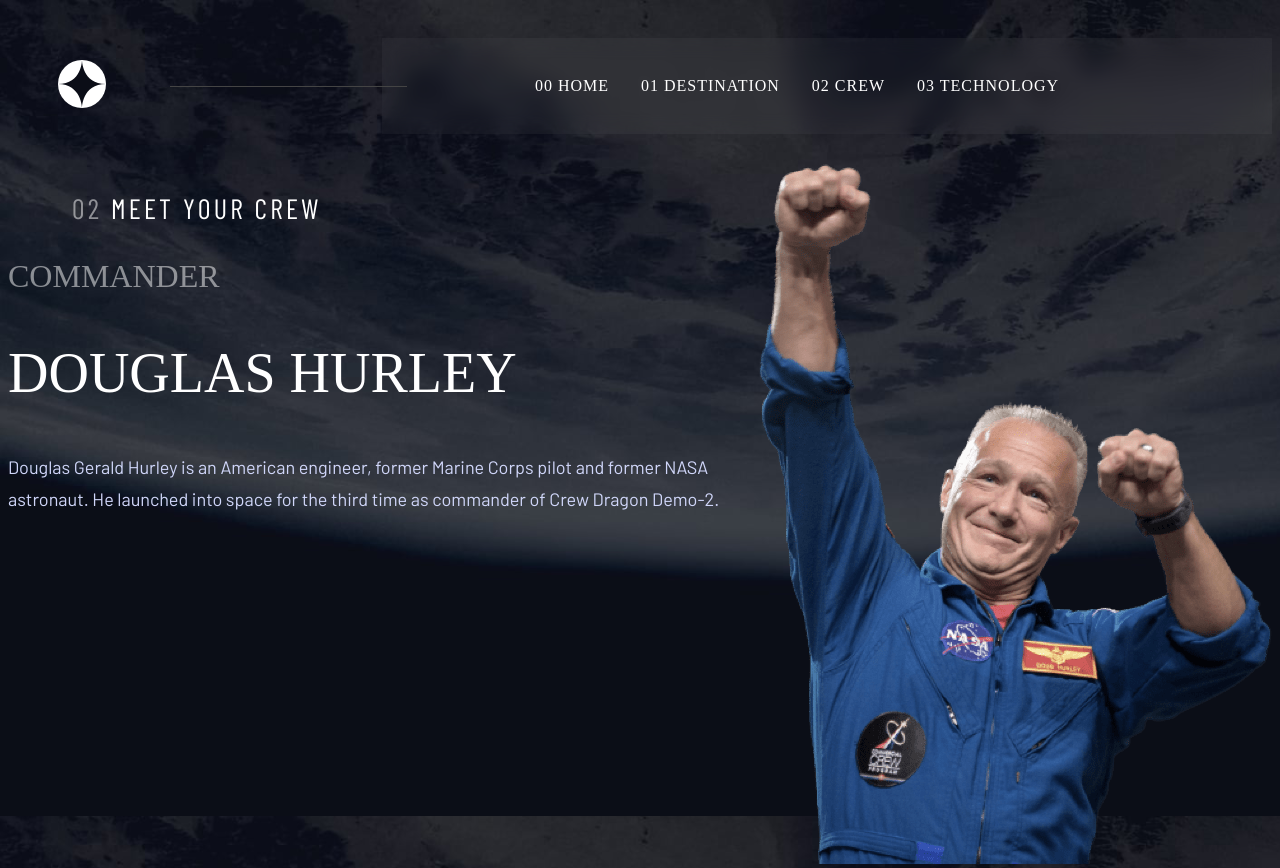
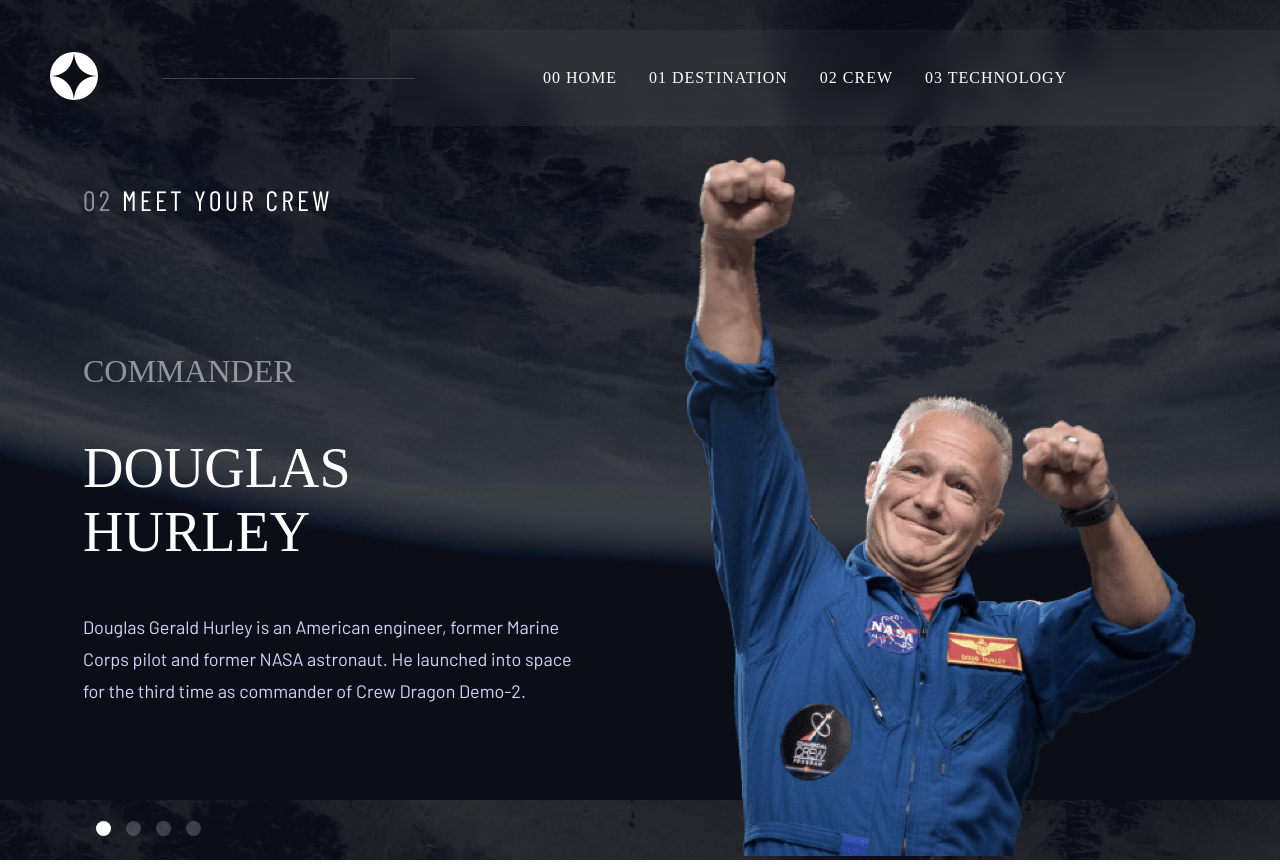
Before and after one commit to Emilia-Dumitru/Sprint13-Programarea-asincrona, a plain HTML site: page crew.html in a window 1280 px wide. Drawn offline with nearby package versions, Linux system fonts and the light colour scheme; a web font is replaced by a local one.

Commit message:
js added on crew page

```diff
--- a/crew.html
+++ b/crew.html
@@ -86,12 +86,12 @@
                     NASA astronaut. He launched into space for the third time as commander of Crew Dragon Demo-2.</p>
             </div>
             <div class="crew-nav">
-                <ul id="crew-list" </ul>
+                <ul id="crew-list"></ul>
             </div>
         </div>
 
         <div class="crew-image">
-            <img src="assets/crew/image-douglas-hurley.png" alt="">
+            <img id="crew-img" src="assets/crew/image-douglas-hurley.png" alt="">
         </div>
     </div>
 
--- a/index.js
+++ b/index.js
@@ -6,7 +6,7 @@
     });
 });
 
-//For destination page
+//for destination page
 document.addEventListener("DOMContentLoaded", function () {
     fetch('data.json')
         .then(response => response.json())
@@ -43,3 +43,66 @@
         })
         .catch(error => console.error('Error loading JSON:', error));
 });
+
+//for crew page
+function extractCrewData(crewIndex) {
+    fetch("data.json")
+    .then((response) => response.json())
+    .then((data) => {
+        const crewData = data.crew[crewIndex];
+        const crewImgElement = document.getElementById("crew-img");
+        crewImgElement.src = crewData.images.png;
+
+        const bioElement = document.querySelector(".crew-desc");
+        bioElement.textContent = crewData.bio;
+
+        const nameElement = document.querySelector(".crew-name");
+        nameElement.textContent = crewData.name;
+
+        const roleElement = document.querySelector(".crew-position");
+        roleElement.textContent = crewData.role;
+    })
+    .catch((error) => console.error("Error reading JSON file:", error));
+}
+
+function renderCrewList() {
+    fetch("data.json")
+    .then((response) => response.json())
+    .then((data) => {
+        const crewList = data.crew;
+        const crewListEl = document.querySelector("#crew-list");
+        crewList.forEach((crew, index) => {
+            const crewElHtml = `<a href="#"><button id="crew-${index}" class="crew-btn listbtn"></button></a>`;
+            const crewEl = document.createElement("li");
+            crewEl.innerHTML = crewElHtml;
+            crewListEl.appendChild(crewEl);
+
+            const buttonEl = crewEl.querySelector("button");
+            buttonEl.addEventListener("click", crewBtnEvenListener);
+        });
+        setActiveCrew(0);
+    })
+    .catch((error) => console.error("Error reading JSON file:", error));
+}
+
+function setActiveCrew(crewIndex) {
+    const crewEls = document.querySelectorAll(".crew-btn");
+    crewEls.forEach((el) => el.classList.remove("active"));
+    const crewEl = document.querySelector(`#crew-${crewIndex}`);
+    if (!crewEl) {
+        console.error("Cannot find crew index " + crewIndex);
+        return;
+    }
+    crewEl.classList.add("active");
+    extractCrewData(crewIndex);
+}
+
+const crewBtnEvenListener = (event) => {
+    const crewEl = event.target;
+    const crewIndex = parseInt(crewEl.id.replace("crew-", ""), 10);
+    setActiveCrew(crewIndex);
+}
+
+document.addEventListener("DOMContentLoaded", () => {
+    renderCrewList();
+});
--- a/styles.css
+++ b/styles.css
@@ -1,3 +1,9 @@
+body {
+    margin: 0;
+    padding: 0;
+    height: 100vh;
+}
+
 html {
     -webkit-box-sizing: border-box;
     box-sizing: border-box
@@ -125,7 +131,6 @@
 .pages-title {
     font-family: "Barlow Condensed", sans-serif;
     font-weight: 400;
-    margin-left: 5vw;
     font-size: 28px;
     line-height: 33.6px;
     letter-spacing: .2rem;
@@ -275,6 +280,7 @@
 /*crew style */
 .crew-container {
     display: flex;
+    justify-content: center;
 }
 
 .crew-position {
@@ -307,9 +313,49 @@
     color: #d0d6f9;
 }
 
-#crew-list{
+#crew-list {
     list-style: none;
+    display: flex;
+    justify-content: space-around;
+    align-items: center;
+    width: 120px;
+    padding: 5px;
+    border-radius: 10px;
+    background-color: transparent;
 }
+
+.crew-btn {
+    width: 15px;
+    height: 15px;
+    border-radius: 50%;
+    border: none;
+    background-color: rgba(255, 255, 255, 0.2);
+    cursor: pointer;
+}
+
+.crew-btn.active {
+    background-color: #ffffff;
+}
+
+.crew-btn:hover {
+    background-color: rgba(255, 255, 255, 0.5);
+}
+
+.crew-content {
+    display: flex;
+    justify-content: space-between;
+    flex-direction: column;
+    width: 500px;
+    padding-right: 50px;
+}
+
+.crew-image {
+    padding-left: 50px;
+}
+
+
+
+
 
 
 @media (max-width: 800px) {
```
